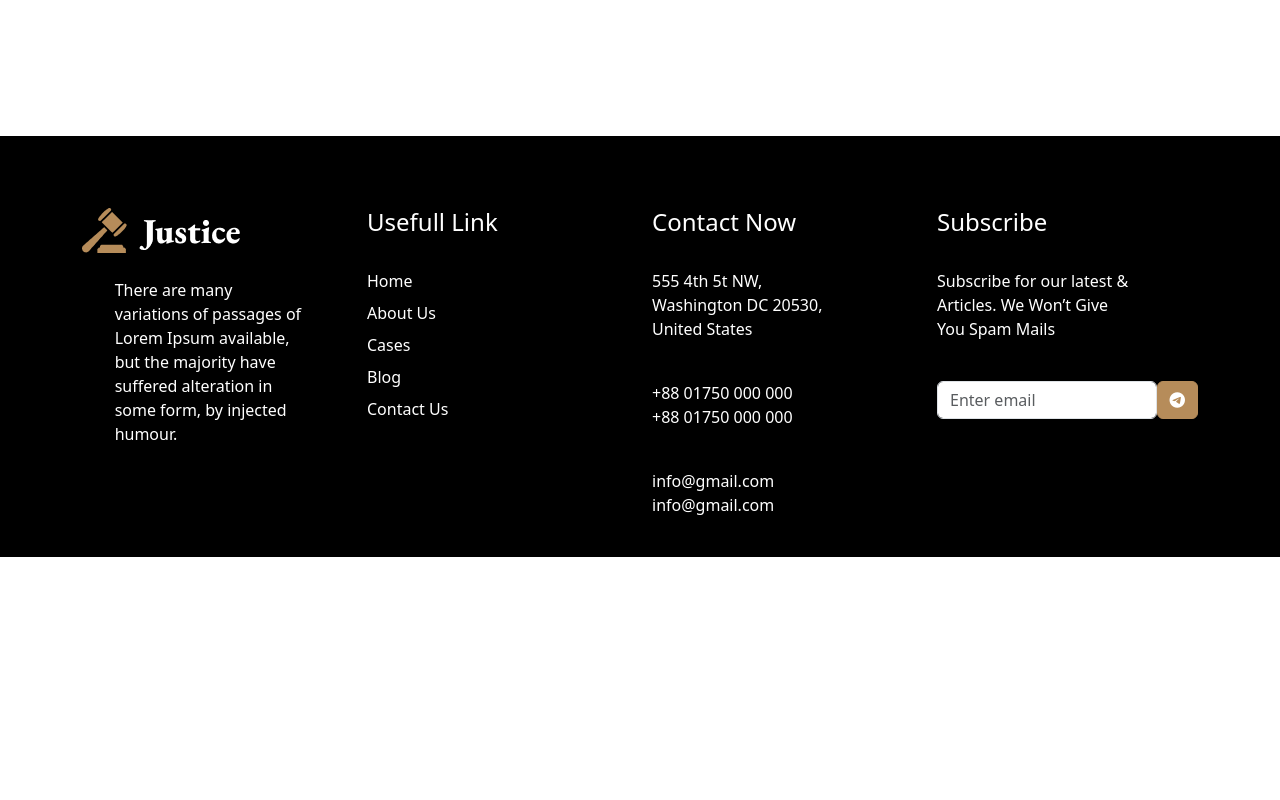
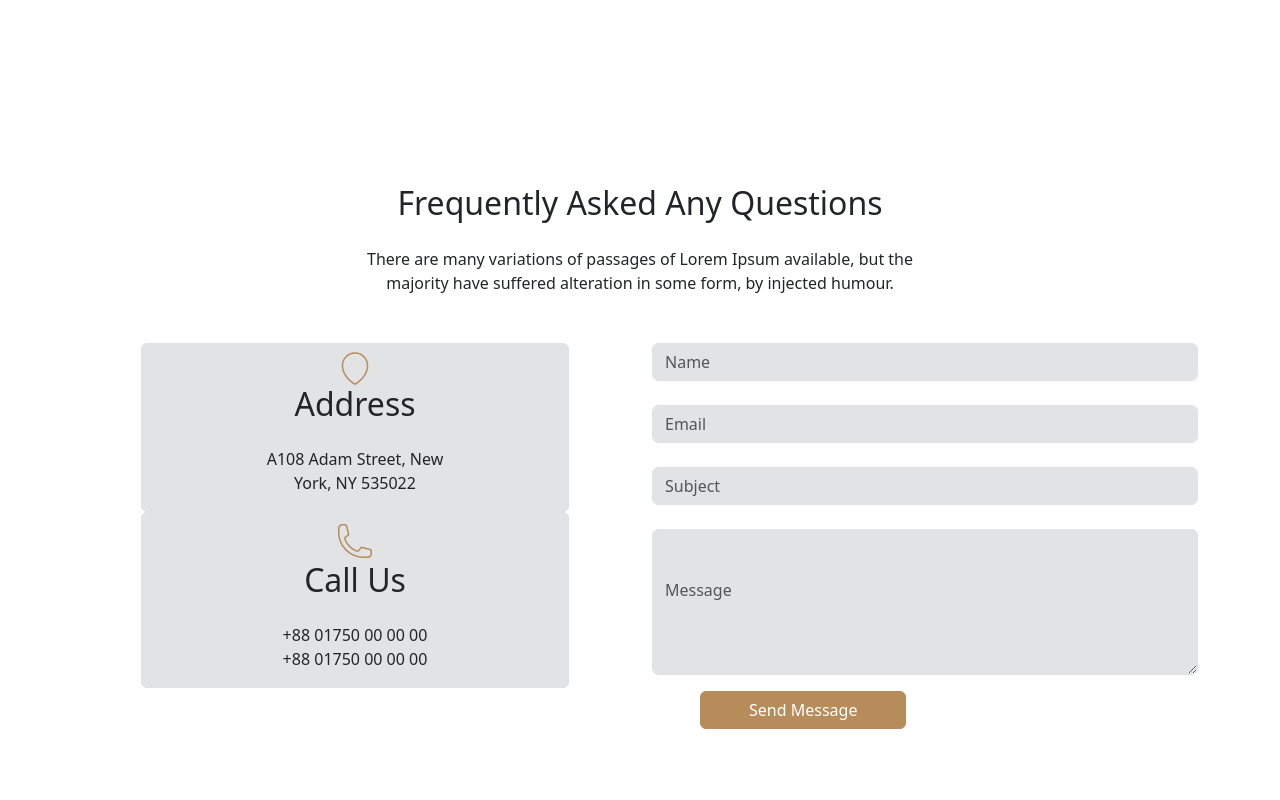
Before and after one commit to arafataft/Bootstrap_project, a plain HTML site: page index.html in a window 1280 px wide. Shown: the part 3640-4440 px from the top of the page. Before the commit the page ends 4197 px from the top, so only its background shows below. Drawn offline with nearby package versions, Linux system fonts and the light colour scheme.

Commit message:
Contact Us Section

```diff
--- a/index.html
+++ b/index.html
@@ -42,12 +42,11 @@
           </li>
         </ul>
         <div class="d-flex">
-          <button class="btn btn-outline-success btn-primary " data-bs-toggle="modal"
-            data-bs-target="#Modal">Free Consultation</button>
+          <button class="btn btn-outline-success btn-primary " data-bs-toggle="modal" data-bs-target="#Modal">Free
+            Consultation</button>
 
           <!-- Modal -->
-          <div class="modal fade" id="Modal" tabindex="-1" aria-labelledby="exampleModalLabel"
-            aria-hidden="true">
+          <div class="modal fade" id="Modal" tabindex="-1" aria-labelledby="exampleModalLabel" aria-hidden="true">
             <div class="modal-dialog">
               <div class="modal-content">
                 <div class="modal-header">
@@ -245,7 +244,8 @@
               <div id="collapseOne" class="accordion-collapse collapse show" aria-labelledby="headingOne"
                 data-bs-parent="#accordionExample">
                 <div class="accordion-body">
-                  Flexbox is best for creating one-dimensional layouts, while Grid is best for creating fixed, two-dimensional layouts.
+                  Flexbox is best for creating one-dimensional layouts, while Grid is best for creating fixed,
+                  two-dimensional layouts.
                 </div>
               </div>
             </div>
@@ -259,7 +259,9 @@
               <div id="collapseTwo" class="accordion-collapse collapse" aria-labelledby="headingTwo"
                 data-bs-parent="#accordionExample">
                 <div class="accordion-body">
-                  To create responsive designs that adapt to different screen sizes and resolutions. it's used to create a better user experience by tailoring the styles to the specific context in which the webpage is being viewed.
+                  To create responsive designs that adapt to different screen sizes and resolutions. it's used to create
+                  a better user experience by tailoring the styles to the specific context in which the webpage is being
+                  viewed.
                 </div>
               </div>
             </div>
@@ -273,7 +275,9 @@
               <div id="collapseThree" class="accordion-collapse collapse" aria-labelledby="headingThree"
                 data-bs-parent="#accordionExample">
                 <div class="accordion-body">
-                  The CSS box model describes the layout of an HTML element as a rectangular box, it defines the element's content, padding, borders, and margins, which are used to determine the total size of an element, including the space around it.
+                  The CSS box model describes the layout of an HTML element as a rectangular box, it defines the
+                  element's content, padding, borders, and margins, which are used to determine the total size of an
+                  element, including the space around it.
                 </div>
               </div>
             </div>
@@ -287,7 +291,9 @@
               <div id="collapseFour" class="accordion-collapse collapse" aria-labelledby="headingFour"
                 data-bs-parent="#accordionExample">
                 <div class="accordion-body">
-                  Semantic tags are HTML tags that provide a clear meaning or purpose to the content they enclose, they give structure and meaning to the content on a webpage and make it more accessible and understandable for both users and search engines.
+                  Semantic tags are HTML tags that provide a clear meaning or purpose to the content they enclose, they
+                  give structure and meaning to the content on a webpage and make it more accessible and understandable
+                  for both users and search engines.
                 </div>
               </div>
             </div>
@@ -298,6 +304,56 @@
           <img class="img-fluid" src="./images/faq.png" alt="">
         </div>
       </div>
+
+    </section>
+
+    <!------------------
+      - contact section
+    --------------- -->
+
+    <section class="container my-5 py-5 ">
+      <h2 class="text-center pb-3">Frequently Asked Any Questions</h2>
+      <p class="text-center w-50 mx-auto mb-5">There are many variations of passages of Lorem Ipsum available, but the
+        majority have suffered alteration in some form, by injected humour.</p>
+
+      <!-- <div class="container"> -->
+        <div class="row">
+          <div class="col-md-6 ">
+            <div class="row">
+              <div class="col-12 border rounded w-75 mx-auto bg-secondary-subtle">
+                <div class="d-flex justify-content-around pt-2"><img src="./images/address.png" alt=""></div>
+                <h2 class="text-center pb-3">Address</h2>
+                <p class="text-center w-50 mx-auto">A108 Adam Street,
+                  New York, NY 535022</p>
+              </div>
+              <div class="col-12 border rounded w-75 mx-auto bg-secondary-subtle">
+                <div class="d-flex justify-content-around pt-2"><img src="./images/call.png" alt=""></div>
+                <h2 class="text-center pb-3">Call Us</h2>
+                <p class="text-center w-50 mx-auto">+88 01750 00 00 00
+                 <br> +88 01750 00 00 00</p>
+              </div>
+            </div>
+          </div>
+          <div class="col-md-6">
+            <form>
+              <div class="form-group mb-4">
+                <input type="text" class="form-control bg-secondary-subtle" id="name" placeholder="Name">
+              </div>
+              <div class="form-group mb-4">
+                <input type="email" class="form-control bg-secondary-subtle" id="email" placeholder="Email">
+              </div>
+              <div class="form-group mb-4">
+                <input type="text" class="form-control bg-secondary-subtle" id="subject" placeholder="Subject">
+              </div>
+              <div class="form-group mb-2">
+                <textarea class="form-control bg-secondary-subtle py-5" id="message" placeholder="Message"></textarea>
+              </div>
+              <button type="submit" class="btn btn-primary px-5 ms-5 mt-2">Send Message</button>
+            </form>
+          </div>
+        </div>
+      <!-- </div> -->
+
 
     </section>
 
```
